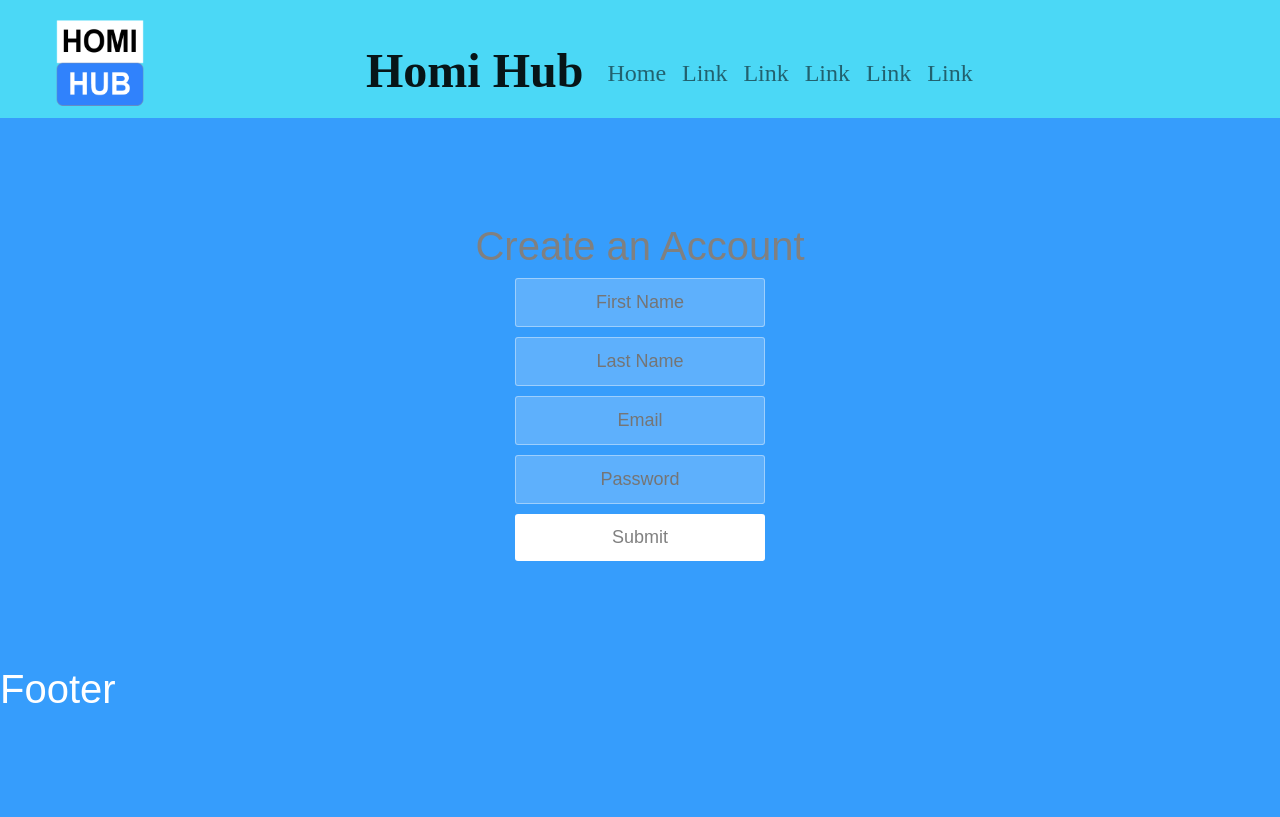
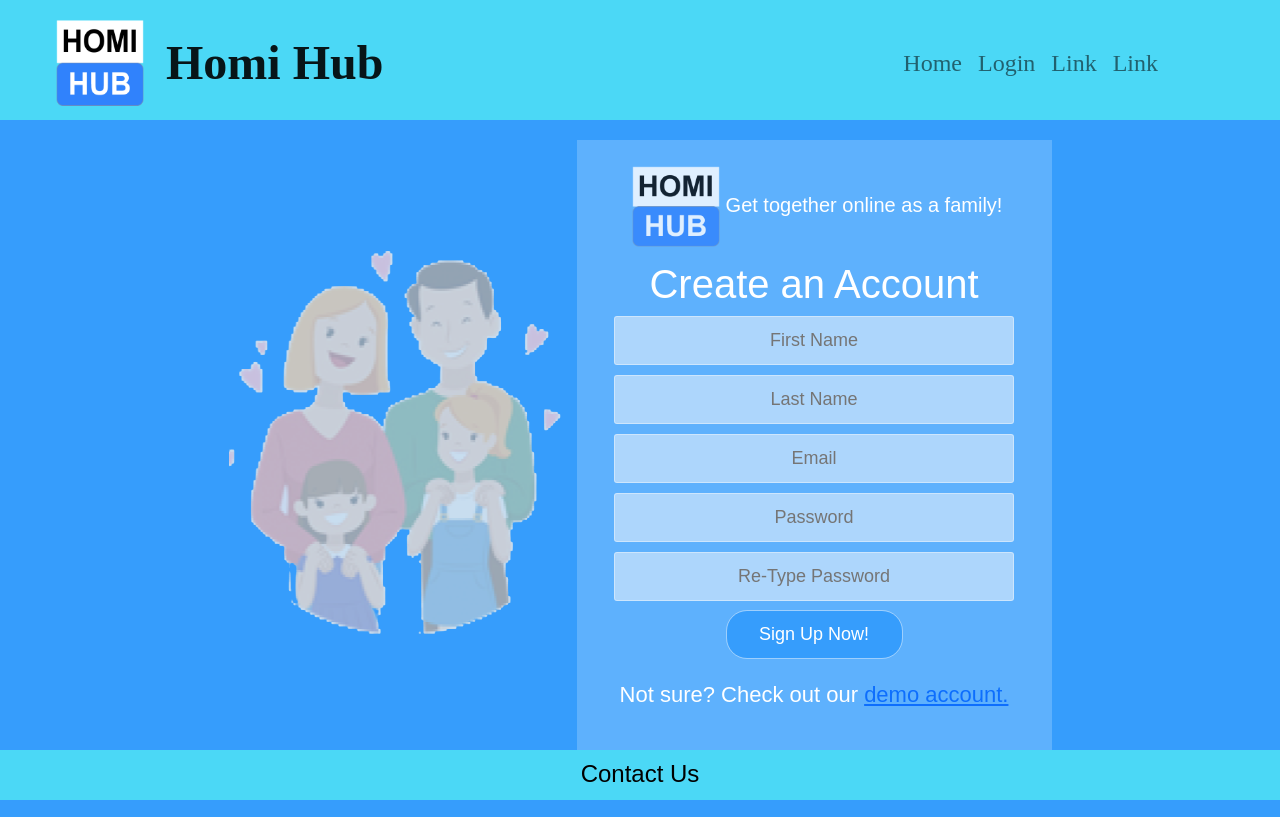
Before and after one commit to HomiHub/Homi-Hub, a React app: page /registration in a window 1280 px wide. Built offline with nearby package versions, Linux system fonts and the light colour scheme; some packages are replaced by stand-ins of ours.

Commit message:
Improved navigation bar and footer styling, added ability to create users on amazon firebase with email and password authentication, can login but no indication that a user is logged in. Styled login and registration page with reactive components.

```diff
--- a/src/components/App.js
+++ b/src/components/App.js
@@ -4,7 +4,7 @@ import {BrowserRouter as Router, Routes, Route} from 'react-router-dom'
 import Registration from "../registration/Registration";
 import Header from "../header/Header";
 import Footer from "../footer/Footer";
-import Login from "../login/LogIn";
+import LogIn from "../login/LogIn";
 import ErrorPage from "../error/ErrorPage"
 
 
@@ -16,8 +16,9 @@ function App() {
       <div>
         <Header></Header>
         <Routes>
-          <Route path="/" element={<Login />}></Route>
+          <Route path="/" element={<LogIn />}></Route>
           <Route path="/registration" element={<Registration />}></Route>
+          <Route path="/login" element={<LogIn />}></Route>
           <Route path="*" element={<ErrorPage />}></Route>
         </Routes>
         <Footer></Footer>
--- a/src/components/bootstrapOverride.scss
+++ b/src/components/bootstrapOverride.scss
@@ -1,5 +1,5 @@
-$body: (
+/*$body: (
     "background-color": #369dfc
-);
+);*/
 
 @import "~bootstrap/scss/bootstrap";
--- a/src/components/firebase.js
+++ b/src/components/firebase.js
@@ -1,5 +1,6 @@
 import { initializeApp } from "firebase/app";
 import { getDatabase } from "firebase/database";
+import { getAuth } from "firebase/auth";
 //import { getAnalytics } from "firebase/analytics";
 
 const firebaseConfig = {
@@ -14,5 +15,6 @@ const firebaseConfig = {
 };
 
   const app = initializeApp(firebaseConfig);
+  export const auth = getAuth(app);
   export const db = getDatabase(app);
     //const analytics = getAnalytics(app);
--- a/src/footer/Footer.js
+++ b/src/footer/Footer.js
@@ -5,7 +5,7 @@ function Footer()
 {
   return (
     <div className="footer">
-      <h1>Footer</h1>
+      <h1>Contact Us</h1>
     </div>
   );
 }
--- a/src/footer/footer.css
+++ b/src/footer/footer.css
@@ -1,3 +1,15 @@
 .footer {
-    color: white;
+    text-align: center;
+    color: black;
+    height: 50px;
+    width: 100%;
+    position: fixed;
+    bottom: 0;
+    left: 0;
+    background-color: #4BD8F6;
 }
+
+.footer h1{
+    padding-top: 10px;
+    font-size: 1.5em;
+}
--- a/src/header/Header.js
+++ b/src/header/Header.js
@@ -12,9 +12,8 @@ function Header()
 {
   return (
     <div className="Header">
-
       <Navbar expand="lg">
-          <Container className="container">
+          <Container>
             <Navbar.Brand href="/" className="Logo">
                   <img
                     src={Logo}
@@ -25,22 +24,17 @@ function Header()
                   />
                 </Navbar.Brand>
               <Navbar.Brand href="/" className="LogoText">Homi Hub</Navbar.Brand>
-
-              <Navbar.Toggle aria-controls="responsive-navbar-nav" />
-              <Navbar.Collapse id="responsive-navbar-nav">
-                <Nav className="HeaderLinks">
+              <Navbar.Toggle aria-controls="basic-navbar-nav" />
+              <Navbar.Collapse id="basic-navbar-nav">
+                <Nav className="ms-auto">
                   <Nav.Link href="/">Home</Nav.Link>
-                  <Nav.Link href="#link">Link</Nav.Link>
-                  <Nav.Link href="#link">Link</Nav.Link>
-                  <Nav.Link href="#link">Link</Nav.Link>
+                  <Nav.Link href="/login">Login</Nav.Link>
                   <Nav.Link href="#link">Link</Nav.Link>
                   <Nav.Link href="#link">Link</Nav.Link>
                 </Nav>
               </Navbar.Collapse>
           </Container>
        </Navbar>
-
-
     </div>
   );
 }
--- a/src/header/header.css
+++ b/src/header/header.css
@@ -1,6 +1,4 @@
 .navbar{
-    position: relative;
-    align-items: center;
     padding-bottom: 0rem;
     padding-right: 5%;
     margin-left: 0%;
@@ -16,25 +14,24 @@
 .nav-link{
     font-size: 1.5rem;
     font-family: "Montserrat";
-    font-weight: 300 ;
+    font-weight: 300;
     padding-left: 20px;
 }
 
 .Header{
     background-color: #4BD8F6;
     padding: 0;
-}
-
-.container{
-    text-align: left;
-    display: inline-flex;
+    height: 120px;
 }
 
 .LogoText{
-    padding-top: 20px;
-    margin-left: 200px;
+
 }
 
 .HeaderLinks{
-    padding-top: 20px;
+
 }
+
+.Logo{
+
+}
--- a/src/login/LogIn.js
+++ b/src/login/LogIn.js
@@ -1,18 +1,73 @@
-import React from "react";
+import React, {useState} from "react";
 import { useNavigate } from "react-router-dom";
 import "./login.css"
+import {db} from "../components/firebase";
+import { set, ref } from "firebase/database";
+import { onAuthStateChanged, signInWithEmailAndPassword, signOut } from "firebase/auth";
+import { auth } from "../components/firebase";
+import backPick from "../assets/homi-no-bg.png"
+import Logo from "../assets/homi-icon.png"
 
-//just testing navigation with buttons, feel free to remove button
 function LogIn()
 {
   let navigate = useNavigate();
 
+  const[email, setEmail] = useState("");
+  const[password, setPassword] = useState("");
+  const submit = useState("Login");
+  const [isMouseOver, setMouseOver] = useState(false);
+
+  const handleEmailChange=(e)=>{
+    setEmail(e.target.value)
+  };
+
+  const handlePasswordChange=(e)=>{
+    setPassword(e.target.value)
+  };
+
+  const login = async () => {
+    try{
+      //authenticate login credentials
+      await signInWithEmailAndPassword(auth, email, password);
+      setEmail("");
+      setPassword("");
+    }
+    //catch any errors such as an invalid email when creating an account
+    catch (error) {
+      console.log(error.message);
+    }
+  };
+
+  const logout = async () => {
+    await signOut(auth);
+  };
+
+  function handleMouseOver(){
+    setMouseOver(true);
+  };
+
+  function handleMouseOut(){
+    setMouseOver(false);
+  };
+
   return (
-    <div>
-      <h1 className="loginWelcome" color="black">This is the login page</h1>
-      <button onClick={() => {
-        navigate("/registration")
-      }}>Registration</button>
+    <div className="loginMiddle">
+      <img src={backPick} alt="background_Picture" />
+      <div className="login">
+        <img src={Logo} alt="site icon"></img>
+        <p>Get together online as a family!</p>
+        <input class="registrationInput" type="text" placeholder="Email" value={email} onChange={handleEmailChange} />
+        <input class="registrationInput" type="text" placeholder="Password" value={password} onChange={handlePasswordChange} />
+        <button className="registrationButton" style={{backgroundColor: isMouseOver ? "black": "#369dfc" }}
+                onMouseOver={handleMouseOver}
+                onMouseOut={handleMouseOut}
+                onClick={login}
+        >{submit}</button>
+        <p>
+          No account?&nbsp;
+          <a href="./Registration">Sign Up</a>
+        </p>
+      </div>
     </div>
   );
 }
--- a/src/registration/Registration.js
+++ b/src/registration/Registration.js
@@ -1,9 +1,11 @@
 import React, {useState} from "react";
 import {db} from "../components/firebase";
-import { uid } from "uid";
 import { set, ref } from "firebase/database";
+import { createUserWithEmailAndPassword } from "firebase/auth";
+import { auth } from "../components/firebase";
 import "./registration.css"
-
+import backPick from "../assets/homi-no-bg.png"
+import Logo from "../assets/homi-icon.png"
 
 function Registration() {
 
@@ -11,75 +13,93 @@ function Registration() {
   const[lastName, setLastName] = useState("");
   const[email, setEmail] = useState("");
   const[password, setPassword] = useState("");
+  const[password2, setPassword2] = useState("");
+  const submit = useState("Sign Up Now!");
+  const [isMouseOver, setMouseOver] = useState(false);
 
   const handleFirstNameChange=(e)=>{
     setFirstName(e.target.value)
-  }
+  };
 
   const handleLastNameChange=(e)=>{
     setLastName(e.target.value)
-  }
+  };
 
   const handleEmailChange=(e)=>{
     setEmail(e.target.value)
-  }
+  };
 
   const handlePasswordChange=(e)=>{
     setPassword(e.target.value)
-  }
+  };
 
-  //create
-  //only use this to create a new db
-  const writeToDB = (e) => {
-    e.preventDefault();
-    const uuid = uid();
-    set(ref(db, `/users/"${uuid}`),{
+  const handlePasswordChange2=(e)=>{
+    setPassword2(e.target.value)
+  };
+
+  //create an account and login automatically
+  const register = async () => {
+    try{
+      //authenticate login credentials
+      const user = await createUserWithEmailAndPassword(auth, email, password);
+      console.log(user);
+      const id = auth.currentUser.uid;
+      //save other info to database
+      set(ref(db, `/users/"${id}`),{
         first_name: firstName,
         last_name: lastName,
-      email: email,
-      password: password
       })
       setFirstName("");
       setLastName("");
       setEmail("");
       setPassword("");
+      setPassword2("");
     }
-
-  //read
-  //update
-  //delete
+    //catch any errors such as an invalid email when creating an account
+    catch (error) {
+      console.log(error.message);
+    }
+  };
 
   //const [submit, setHeadingText] = useState("Submit");
-  const submit = useState("Submit");
-  const [isMouseOver, setMouseOver] = useState(false);
-
   // function handleClick(){
   //   setHeadingText("Submitted");
   //   //add functionality to take client to a new page after submitting their info
-
   // }
 
   function handleMouseOver(){
     setMouseOver(true);
-  }
+  };
 
   function handleMouseOut(){
     setMouseOver(false);
-  }
-
+  };
 
   return (
+    <div className="registrationMiddle">
+      <img src={backPick} alt="background_Picture" />
+
       <div className="registration">
+        <div className="regTopText">
+          <img src={Logo} alt="site icon"></img>
+          <p>Get together online as a family!</p>
+        </div>
         <h1>Create an Account </h1>
         <input class="registrationInput" type="text" placeholder="First Name" value={firstName} onChange={handleFirstNameChange} />
         <input class="registrationInput" type="text" placeholder="Last Name" value={lastName} onChange={handleLastNameChange} />
         <input class="registrationInput" type="text" placeholder="Email" value={email} onChange={handleEmailChange} />
         <input class="registrationInput" type="text" placeholder="Password" value={password} onChange={handlePasswordChange} />
-      <button className="registrationButton" style={{backgroundColor: isMouseOver ? "black": "white" }}
-              onClick={writeToDB}
+        <input class="registrationInput" type="text" placeholder="Re-Type Password" value={password} onChange={handlePasswordChange} />
+        <button className="registrationButton" style={{backgroundColor: isMouseOver ? "black": "#369dfc" }}
+                onClick={register}
                 onMouseOver={handleMouseOver}
                 onMouseOut={handleMouseOut}
         >{submit}</button>
+        <p>
+          Not sure? Check out our&nbsp;
+          <a href="./">demo account.</a>
+        </p>
+      </div>
     </div>
   );
 }
--- a/src/registration/registration.css
+++ b/src/registration/registration.css
@@ -1,8 +1,3 @@
-* {
-    margin: 0;
-    padding: 0;
-  }
-
   /*This applies to everything. The app lives inside the body of index.html.
   This includes the header and footer. Be careful what you change here*/
   body {
@@ -11,21 +6,28 @@
   }
 
   .registration {
-    margin: 5% auto;
-    padding: 40px 0;
+    background-color: rgba(252, 252, 252, 0.2);
+    width: 475px;
+    padding-bottom: 40px;
     text-align: center;
+  }
+
+  .registration p{
+    color: white;
+    padding-top: 20px;
+    font-size: 22px;
   }
 
   .registration h1 {
     font-size: 40px;
     font-weight: 200;
-    color: grey;
+    color: white;
   }
 
   .registrationInput {
     border: 1px solid rgba(252, 252, 252, 0.4);
-    background-color: rgba(252, 252, 252, 0.2);
-    width: 250px;
+    background-color: rgba(252, 252, 252, 0.5);
+    width: 400px;
     border-radius: 3px;
     font-family: "Source Sans Pro", sans-serif;
     padding: 10px 15px;
@@ -40,11 +42,46 @@
 
  .registrationButton {
     appearance: none;
-    outline: 0;
-    border: 0;
+    outline:1px solid rgba(252, 252, 252, 0.4);
+    border: 0px;
     padding: 10px 15px;
-    color: grey;
-    border-radius: 3px;
-    width: 250px;
+    color: white;
+    border-radius: 20px;
+    width: 175px;
     font-size: 18px;
   }
+
+  .registrationMiddle{
+    padding-top: 20px;
+    display: flex;
+    flex-wrap: wrap-reverse;
+    justify-content:center;
+    margin-bottom: 50px;
+  }
+
+  .registrationMiddle img {
+    opacity: 0.8;
+    height: fit-content;
+    width: fit-content;
+    padding-top: 0px;
+    margin-bottom: 130px;
+  }
+
+  .regTopText{
+    padding-top: 0px;
+    margin-top: 0px;
+    display:inline-flex;
+  }
+
+  .regTopText img{
+    width: 100px;
+    opacity: 0.8;
+    padding-top: 20px;
+    margin-bottom: 0px;
+    margin-right: 0px;
+  }
+
+  .regTopText p{
+    font-size: 20px;
+    padding-top: 50px;
+  }
```
Also changed, not shown: src/login/login.css (+38 -0 lines). Lines whose indentation alone changed are shown as unchanged.
